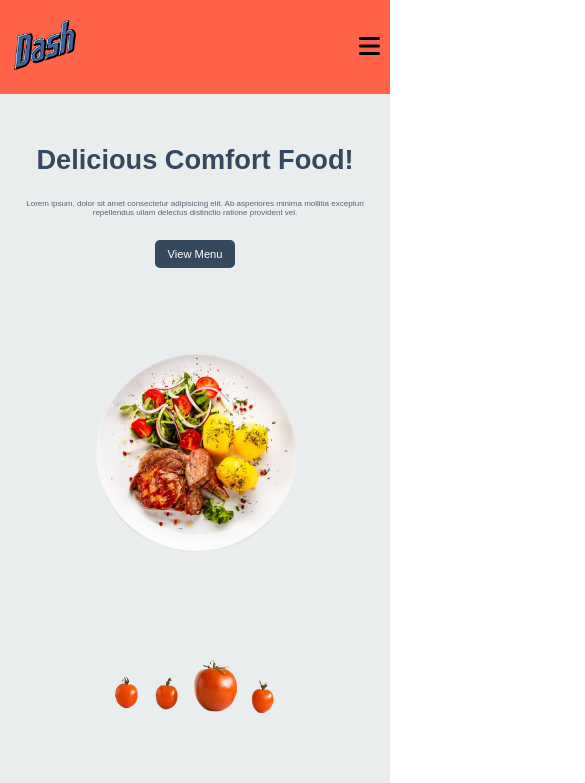
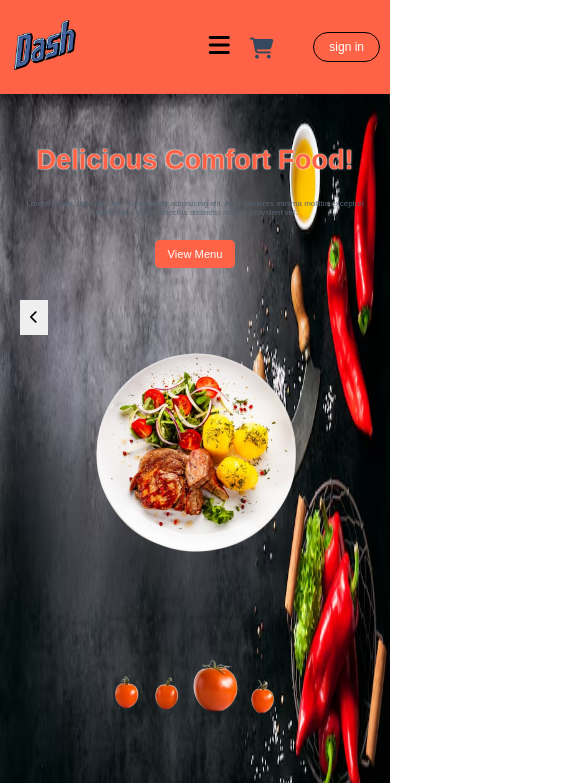
Before and after one commit to Dashpinder/DashNDeliver, a plain HTML site: page index.html in a window 390 px wide. Shown: the top 783 px of the page, 585 px wide, since content can reach past the window. Drawn offline with Linux system fonts and the light colour scheme.

Commit message:
Update style.css

```diff
--- a/style.css
+++ b/style.css
@@ -72,7 +72,7 @@ body {
         height: 89vh;
         position: absolute;
         background-color: black;
-        width: 400px;
+        width: 100vw;
         right: 0;
         top: 60px;
         padding-top: 70px;
@@ -87,35 +87,56 @@ body {
         justify-content: space-between;
     }
 
-.al{
+   .al{
     background-color: black;
     color: white;
    }
 
-#des{
+   #des{
     color: white !important;
    }
+
 
    .cntr {
        display: none;
     }
 
-    .right span, .right button{
+    .rghCont{
         display: none;
     }
 
+    .rghCont span{
+        display: none;
+    }
+
+    .rghCont button{
+        position: absolute;
+        display: flex;
+        top: 460px;
+        right: 140px;
+        text-align: center;
+        font-size: 20px;
+        flex-direction: column;
+        color: red !important;
+    }
+
+    .rghCont #btn2{
+        width: 69px;
+        border: 2px solid white;
+    }
+
     .cntr ul li a {
-        font-size: 14px; /* Adjust font size */
-        color: #ffffff; /* Ensure text is visible */
+        font-size: 14px;
+        color: #ffffff;
     }
 
     .right button {
-        padding: 5px 10px; /* Adjust button size */
-        font-size: 12px; /* Adjust font size */
+        padding: 5px 10px;
+        font-size: 12px;
     }
 
     .right span {
-        font-size: 18px; /* Adjust icon size */
+        font-size: 18px;
     }
 }
 
@@ -147,6 +168,7 @@ body {
 .right span {
     margin-top: 5px;
     color: #34495e;
+    margin-right: 20px;
     font-size: 21px;
     cursor: pointer;
 }
@@ -180,13 +202,33 @@ body {
 
 
 .header{
-    background-color: #EAEDED;
-    height: 89vh;
-    background-repeat: no-repeat;
-    background-size: cover;
+    /* background-color: #EAEDED; */
+   position: absolute;
+    height: 90vh;
     display: flex;
     justify-content: space-between;
     width: 100%;
+}
+
+
+.sub-menu{
+    position: absolute;
+    top: 300px;
+    text-align: center;
+    left: 20px;
+    display: flex;
+    gap: 1140px;
+}
+
+
+#picheBtn {
+    padding: 10px;
+    border: none;
+}
+
+#ageBtn {
+    padding: 10px;
+    border: none;
 }
 
 .leftHeader{
@@ -196,9 +238,10 @@ body {
 }
 
 .leftHeader h1{
-   font-size: 4rem;
-   width: 450px;
-   color:  #34495E;
+   font-size: 4.6rem;
+   width: 600px;
+   color:  tomato;
+   text-shadow: 0 0 1px #FDFEFE, 0 0 2px #ffffff;
 }
 
 .leftHeader p{
@@ -210,8 +253,8 @@ body {
 
  .leftHeader button{
     padding: 10px 14px;
-   margin-top: 10px;
-   background-color: #34495E;
+   margin-top: 20px;
+   background-color: tomato;
    color: #FFFFFF;
    font-size: 12px;
    border: none;
@@ -230,8 +273,8 @@ body {
 }
 
 .tmto{
-    top: 70px;
-    left: 300px;
+    top: 15px;
+    left: 390px;
     position: absolute;
 }
 
@@ -271,6 +314,7 @@ body {
       width: 100%;
       padding-left: 0px;
       margin-top: 20px;
+
     }
 
     .cart-count{
@@ -817,3 +861,8 @@ body {
     border-radius: 10px;
     font-size: 13px;
 }
+
+#pika{
+    width: 100%;
+    height: 90vh;
+}
```
